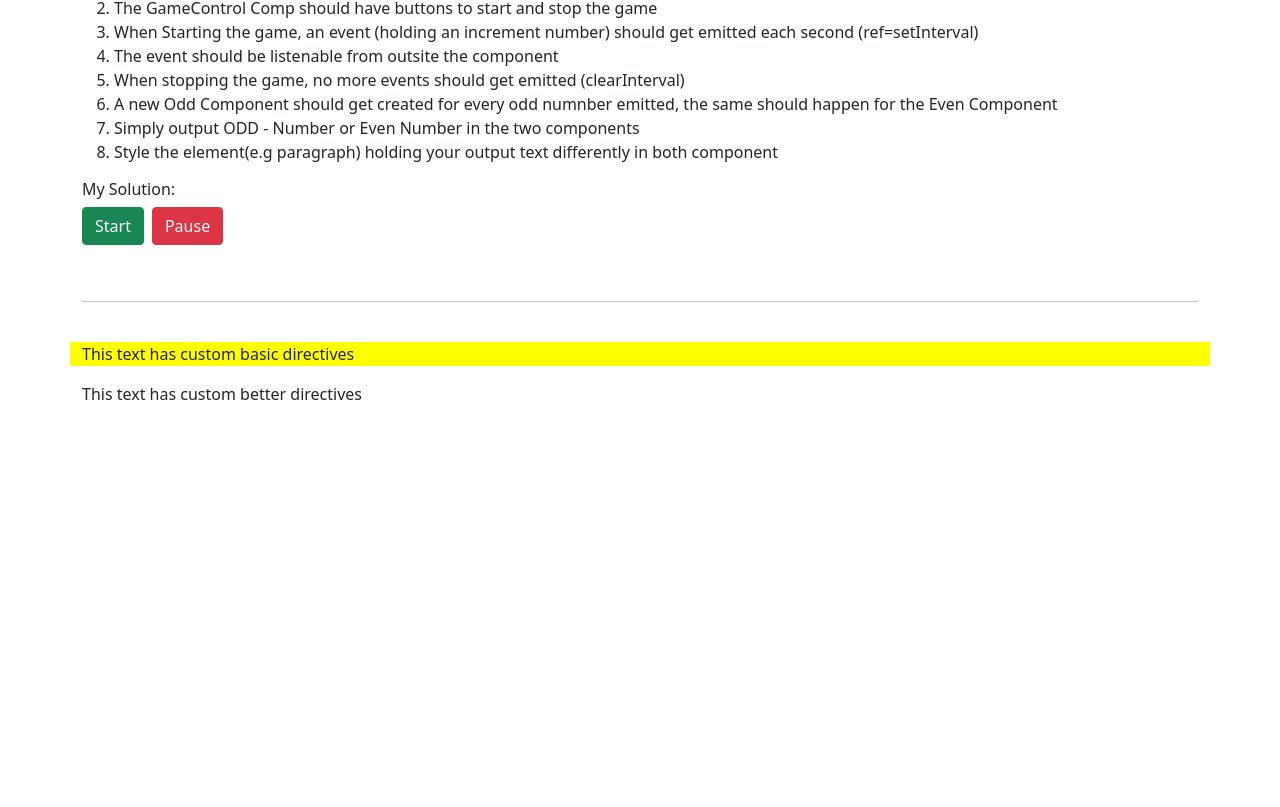
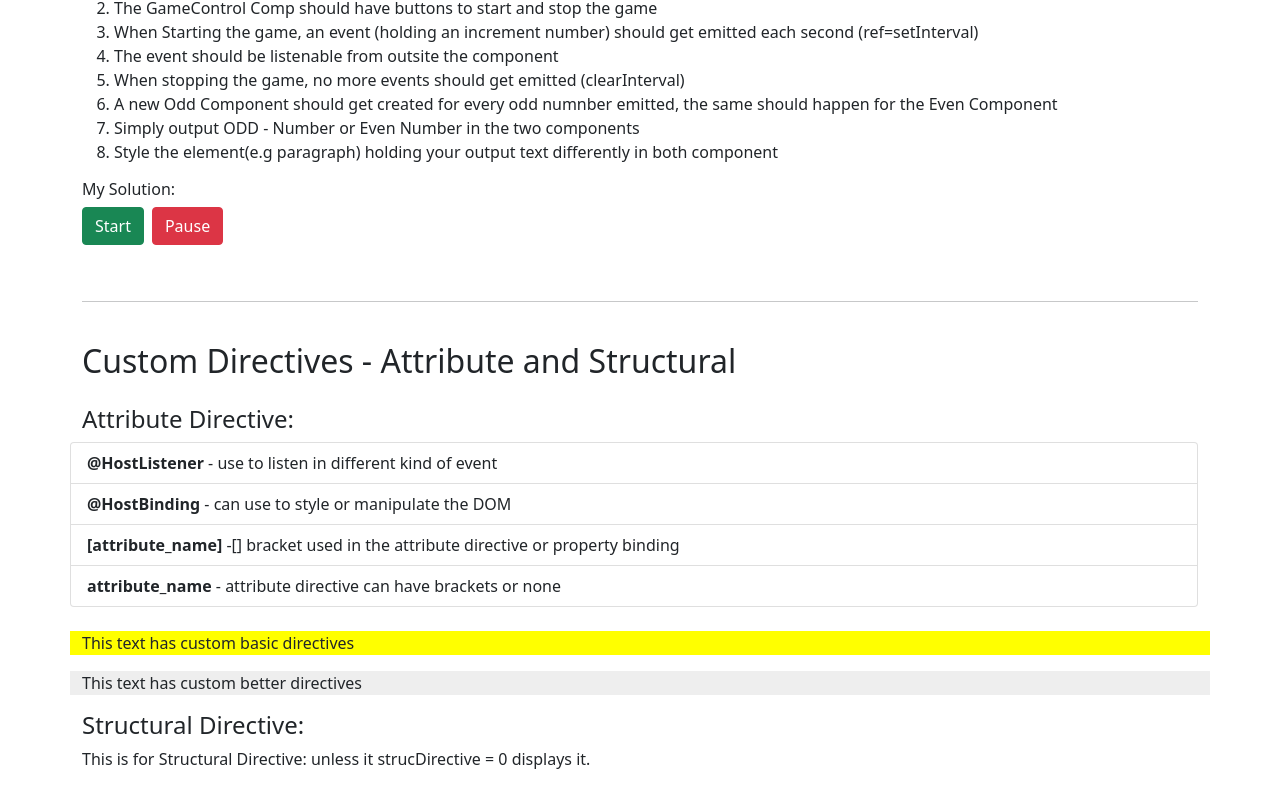
Before and after one commit to jmguevarra/angular-hello-app, an Angular app: page / in a window 1280 px wide. Shown: the part 2863-3670 px from the top of the page. Before the commit the page ends 3309 px from the top, so only its background shows below. Built offline with nearby package versions, Linux system fonts and the light colour scheme.

Commit message:
Structural Directives

```diff
--- a/src/app/app.component.html
+++ b/src/app/app.component.html
@@ -44,7 +44,18 @@
 
     <hr><!-- Custom Property and Event Bindind -->
     <div class="row custom-directives py-4">
-       <p highLightText>This text has custom basic directives</p>
-       <p appBetterHighlights>This text has custom better directives</p>
+        <h2 class="mb-4">Custom Directives - Attribute and Structural</h2>
+        <h4>Attribute Directive:</h4>
+        <ul class="list-group mb-4">
+            <li class="list-group-item"><strong>@HostListener</strong> - use to listen in different kind of event</li>
+            <li class="list-group-item"><strong>@HostBinding</strong> - can use to style or manipulate the DOM</li>
+            <li class="list-group-item"><strong>[attribute_name]</strong> -[] bracket used in the attribute directive or property binding </li>
+            <li class="list-group-item"><strong>attribute_name</strong> - attribute directive can have brackets or none</li>
+        </ul>
+        <p highLightText>This text has custom basic directives</p>
+        <p appBetterHighlights defaultColor="#eee" lightColor="cornflowerblue">This text has custom better directives</p>
+        <h4 class="mt5">Structural Directive:</h4>
+        <p *appUnless="strucDirective == 0">This is for Structural Directive: unless it strucDirective = 0 displays it.</p>
+
     </div>
 </div>
--- a/src/app/app.component.ts
+++ b/src/app/app.component.ts
@@ -8,4 +8,5 @@ import { Component } from '@angular/core';
 export class AppComponent {
   title = 'Angular Hello';
   name = 'JM';
+  strucDirective = 0;
 }
--- a/src/app/app.module.ts
+++ b/src/app/app.module.ts
@@ -17,6 +17,7 @@ import { OddComponent } from './assignment4/odd/odd.component';
 import { EvenComponent } from './assignment4/even/even.component';
 import { CustomDirectives } from './basic-hightlights/custom-directives';
 import { BetterHighlightsDirective } from './directives/better-highlights.directive';
+import { UnlessDirective } from './directives/unless.directive';
 
 @NgModule({
   declarations: [
@@ -34,7 +35,8 @@ import { BetterHighlightsDirective } from './directives/better-highlights.direct
     OddComponent,
     EvenComponent,
     CustomDirectives,
-    BetterHighlightsDirective
+    BetterHighlightsDirective,
+    UnlessDirective
   ],
   imports: [
     BrowserModule,
--- a/src/app/directives/better-highlights.directive.ts
+++ b/src/app/directives/better-highlights.directive.ts
@@ -1,28 +1,33 @@
-import { Directive, ElementRef, Renderer2, OnInit, HostListener, HostBinding } from '@angular/core';
+import { Directive, ElementRef, Renderer2, OnInit, HostListener, HostBinding, Input } from '@angular/core';
 
 @Directive({
   selector: '[appBetterHighlights]'
 })
 export class BetterHighlightsDirective implements OnInit {
-  @HostBinding('style.backgroundColor') backgroundColor: string = 'transparent';
+  @Input() defaultColor:string = 'gray';
+  @Input() lightColor:string = 'orange';
+  @HostBinding('style.backgroundColor') backgroundColor: string =  this.defaultColor;
 
   constructor(private elementRef: ElementRef, private renderer: Renderer2) { }
 
   ngOnInit(){
     //this.renderer.setStyle(this.elementRef.nativeElement, 'background-color', 'cornflowerblue');
+    this.backgroundColor= this.defaultColor;
   }
 
   /** Hovering Element */
   @HostListener('mouseenter') mouseover(eventData: Event){
     //this.renderer.setStyle(this.elementRef.nativeElement, 'background-color', 'cornflowerblue');
     //or
-    this.backgroundColor = 'cornflowerblue';
+    //this.backgroundColor = 'cornflowerblue';
+    this.backgroundColor = this.lightColor;
   }
 
   @HostListener('mouseleave') mouseleave(evenData: Event){
     //this.renderer.setStyle(this.elementRef.nativeElement, 'background-color', 'transparent');
     //or
-    this.backgroundColor = 'transparent';
+    //this.backgroundColor = 'transparent';
+    this.backgroundColor = this.defaultColor;
   }
    /** End Hovering Element */
 }
--- /dev/null
+++ b/src/app/directives/unless.directive.ts
@@ -0,0 +1,17 @@
+import { Directive, Input, TemplateRef, ViewContainerRef} from '@angular/core';
+
+@Directive({
+  selector: '[appUnless]'
+})
+export class UnlessDirective {
+  /** setter name (set appUnless) must the same as its selector name */
+  @Input() set appUnless(condition: boolean){
+    if(condition){
+      this.vcRef.createEmbeddedView(this.templateRef);
+    }else{
+      this.vcRef.clear();
+    }
+  }
+  constructor(private templateRef: TemplateRef<any>, private vcRef: ViewContainerRef) { }
+
+}
```
